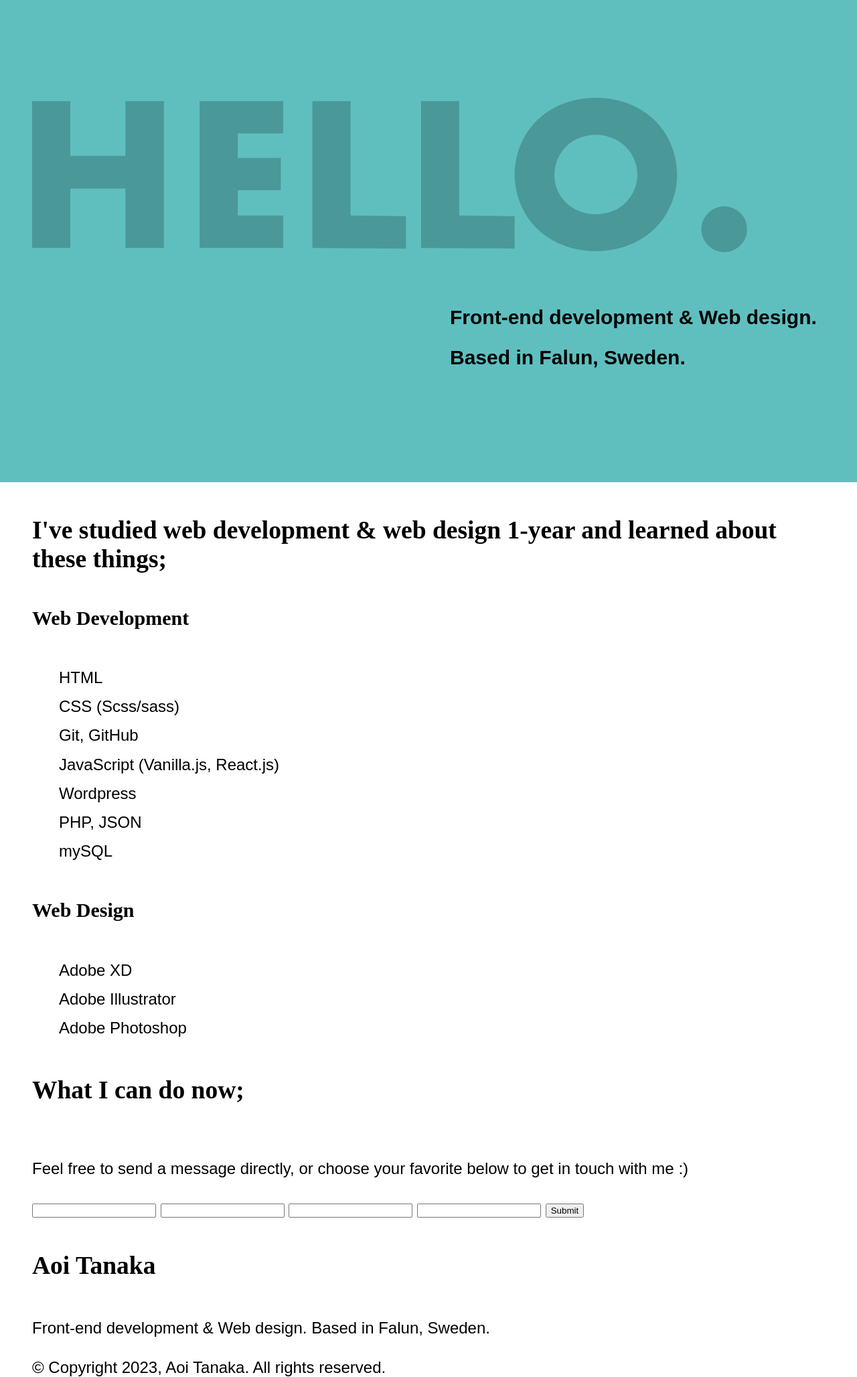
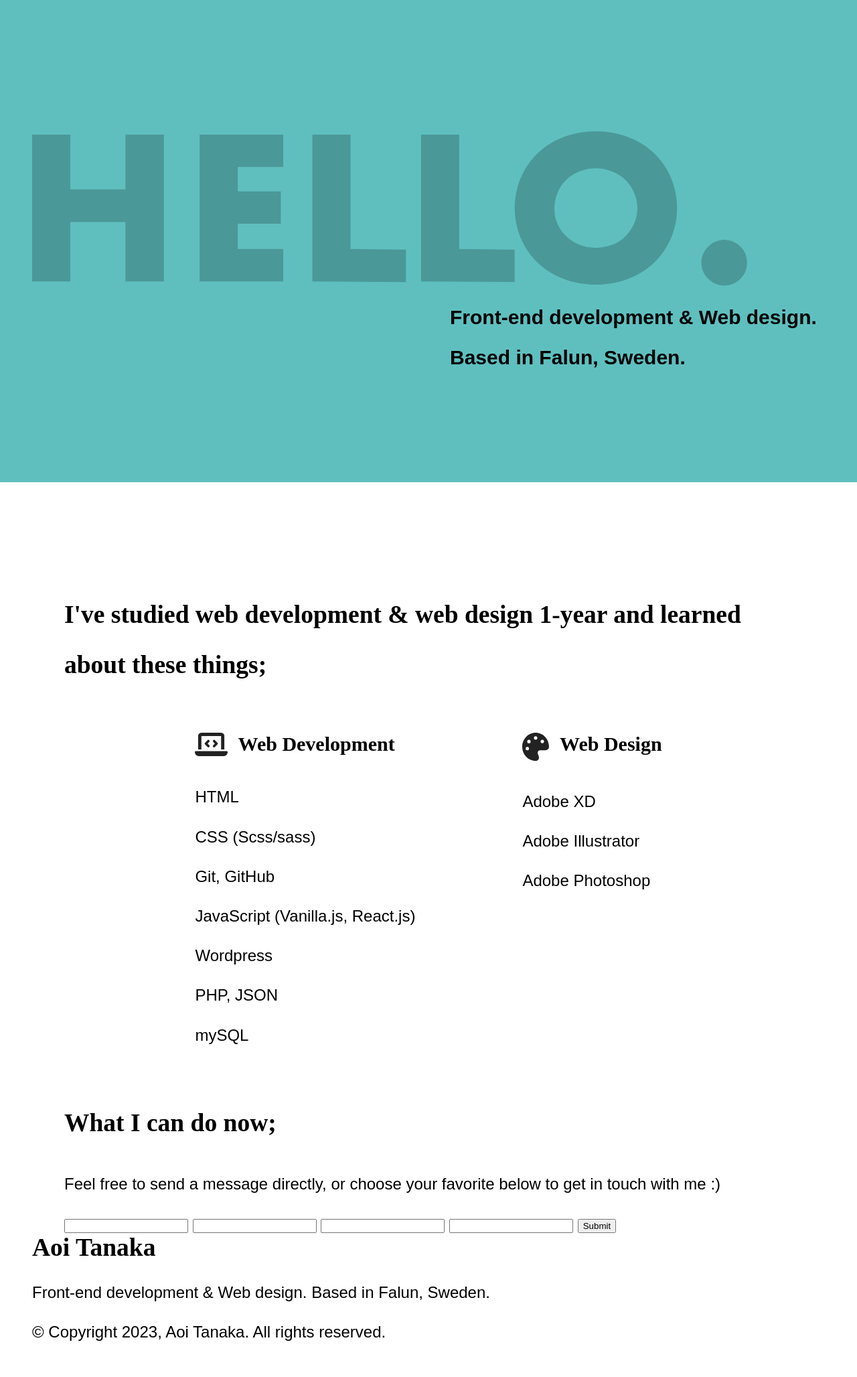
Before and after one commit to tanakAoi/portfolio-2.0, a PHP site: page / in a window 1280 px wide. Shown: the part 80-2136 px from the top of the page at 67% size. After the commit the page ends 2082 px from the top, so only its background shows below. Run offline with PHP 8.4, Linux system fonts and the light colour scheme; some web fonts are replaced.

Commit message:
Add skills

```diff
--- a/index.html
+++ b/index.html
@@ -66,34 +66,34 @@
                     <h4 class="wicd__title">What I can do now;</h4>
                     <div class="wicd__content">
                         <div class="wicd__card">
-                            <h5 class="wicd__title"></h5>
-                            <figure class="wicd__image"></figure>
-                            <p class="wicd__text"></p>
+                            <h5 class="card__title"></h5>
+                            <figure class="card__image"></figure>
+                            <p class="card__text"></p>
                         </div>
                         <div class="wicd__card">
-                            <h5 class="wicd__title"></h5>
-                            <figure class="wicd__image"></figure>
-                            <p class="wicd__text"></p>
+                            <h5 class="card__title"></h5>
+                            <figure class="card__image"></figure>
+                            <p class="card__text"></p>
                         </div>
                         <div class="wicd__card">
-                            <h5 class="wicd__title"></h5>
-                            <figure class="wicd__image"></figure>
-                            <p class="wicd__text"></p>
+                            <h5 class="card__title"></h5>
+                            <figure class="card__image"></figure>
+                            <p class="card__text"></p>
                         </div>
                         <div class="wicd__card">
-                            <h5 class="wicd__title"></h5>
-                            <figure class="wicd__image"></figure>
-                            <p class="wicd__text"></p>
+                            <h5 class="card__title"></h5>
+                            <figure class="card__image"></figure>
+                            <p class="card__text"></p>
                         </div>
                         <div class="wicd__card">
-                            <h5 class="wicd__title"></h5>
-                            <figure class="wicd__image"></figure>
-                            <p class="wicd__text"></p>
+                            <h5 class="card__title"></h5>
+                            <figure class="card__image"></figure>
+                            <p class="card__text"></p>
                         </div>
                         <div class="wicd__card">
-                            <h5 class="wicd__title"></h5>
-                            <figure class="wicd__image"></figure>
-                            <p class="wicd__text"></p>
+                            <h5 class="card__title"></h5>
+                            <figure class="card__image"></figure>
+                            <p class="card__text"></p>
                         </div>
                     </div>
                 </div>
--- a/src/scss/base/_typography.scss
+++ b/src/scss/base/_typography.scss
@@ -5,6 +5,7 @@ body {
 
 h1, h2, h3, h4, h5, h6 {
    font-family: var(--font-serif);
+   margin: 0;
 }
 
 h1 {
--- a/src/scss/layout/_layout.scss
+++ b/src/scss/layout/_layout.scss
@@ -1,7 +1,5 @@
 .header,
 .hero,
-.about,
-.contact,
 .footer {
     display: grid;
     grid-template-columns: var(--grid-container);
@@ -10,3 +8,13 @@
         grid-column: inner;
     }
 }
+
+.about,
+.contact {
+    display: grid;
+    grid-template-columns: var(--grid-container-main);
+
+    &__inner {
+        grid-column: inner;
+    }
+}
--- /dev/null
+++ b/src/scss/pages/home/_about.scss
@@ -0,0 +1,140 @@
+.about {
+    margin-top: var(--section-gap);
+
+    &__inner {
+        display: flex;
+        flex-direction: column;
+        gap: var(--gap-xl);
+    }
+
+    &__skills {
+        display: flex;
+        flex-direction: column;
+        gap: var(--gap-xl);
+
+    }
+
+    &__wicd {
+
+    }
+
+}
+
+.skills {
+
+    &__title {
+        line-height: 2;
+    }
+
+    &__content {
+        display: flex;
+        align-items: flex-start;
+        justify-content: center;
+        gap: var(--section-gap);
+
+    }
+
+    &__webdev {
+
+    }
+
+    &__design {
+
+    }
+
+}
+
+.webdev,
+.design {
+
+    &__title {
+        margin-bottom: var(--gap-m);
+        display: flex;
+        gap: var(--gap-s);
+    }
+
+    &__list {
+        padding: 0;
+        display: flex;
+        flex-direction: column;
+        gap: var(--gap-s);
+    }
+
+    &__item {
+
+    }
+
+}
+
+.webdev {
+
+    &__title {
+
+        &::before {
+            content: url(src/assets/icons/laptop-code-solid.svg);
+            display: block;
+        }
+    }
+
+    &__list {
+
+    }
+
+    &__item {
+
+    }
+
+}
+
+.design {
+
+    &__title {
+
+        &::before {
+            content: url(src/assets/icons/palette-solid.svg);
+            display: inline-block;
+        }
+
+    }
+
+    &__list {
+
+    }
+
+    &__item {
+
+    }
+
+}
+
+.wicd {
+
+    &__title {
+
+    }
+
+    &__content {
+
+    }
+
+    &__card {
+
+    }
+
+}
+
+.card {
+
+    &__title {
+
+    }
+
+    &__image {
+
+    }
+
+    &__text {
+
+    }
+
+}
--- a/src/scss/pages/home/_index.scss
+++ b/src/scss/pages/home/_index.scss
@@ -1 +1,2 @@
 @forward 'hero';
+@forward 'about';
--- a/src/scss/utilities/_globals.scss
+++ b/src/scss/utilities/_globals.scss
@@ -55,4 +55,5 @@
 
     --page-width: 85rem;
     --grid-container: [full-start] minmax(3rem, 1fr) [inner-start] minmax(0, var(--page-width)) [inner-end] minmax(3rem, 1fr) [full-end];
+    --grid-container-main: [full-start] minmax(6rem, 1fr) [inner-start] minmax(0, var(--page-width)) [inner-end] minmax(6rem, 1fr) [full-end];
 }
--- a/style.css
+++ b/style.css
@@ -45,6 +45,7 @@
   --font-size-6: calc( var(--font-size-5) * var(--font-scale) );
   --page-width: 85rem;
   --grid-container: [full-start] minmax(3rem, 1fr) [inner-start] minmax(0, var(--page-width)) [inner-end] minmax(3rem, 1fr) [full-end];
+  --grid-container-main: [full-start] minmax(6rem, 1fr) [inner-start] minmax(0, var(--page-width)) [inner-end] minmax(6rem, 1fr) [full-end];
 }
 
 * {
@@ -67,6 +68,7 @@ body {
 
 h1, h2, h3, h4, h5, h6 {
   font-family: var(--font-serif);
+  margin: 0;
 }
 
 h1 {
@@ -112,17 +114,23 @@ li {
 
 .header,
 .hero,
-.about,
-.contact,
 .footer {
   display: grid;
   grid-template-columns: var(--grid-container);
 }
 .header__inner,
 .hero__inner,
+.footer__inner {
+  grid-column: inner;
+}
+
+.about,
+.contact {
+  display: grid;
+  grid-template-columns: var(--grid-container-main);
+}
 .about__inner,
-.contact__inner,
-.footer__inner {
+.contact__inner {
   grid-column: inner;
 }
 
@@ -176,4 +184,48 @@ li {
   line-height: 2;
 }
 
+.about {
+  margin-top: var(--section-gap);
+}
+.about__inner {
+  display: flex;
+  flex-direction: column;
+  gap: var(--gap-xl);
+}
+.about__skills {
+  display: flex;
+  flex-direction: column;
+  gap: var(--gap-xl);
+}
+.skills__title {
+  line-height: 2;
+}
+.skills__content {
+  display: flex;
+  align-items: flex-start;
+  justify-content: center;
+  gap: var(--section-gap);
+}
+.webdev__title,
+.design__title {
+  margin-bottom: var(--gap-m);
+  display: flex;
+  gap: var(--gap-s);
+}
+.webdev__list,
+.design__list {
+  padding: 0;
+  display: flex;
+  flex-direction: column;
+  gap: var(--gap-s);
+}
+.webdev__title::before {
+  content: url(src/assets/icons/laptop-code-solid.svg);
+  display: block;
+}
+.design__title::before {
+  content: url(src/assets/icons/palette-solid.svg);
+  display: inline-block;
+}
+
 /*# sourceMappingURL=style.css.map */
```
Also changed, not shown: src/assets/icons/dark-mode-icon.svg (renamed from src/assets/icons/Dark mode icon.svg), src/assets/icons/dribbble-icon.svg (renamed from src/assets/icons/Icon awesome-dribbble.svg), src/assets/icons/facebook-icon.svg (renamed from src/assets/icons/Icon awesome-facebook.svg), src/assets/icons/facebook-messenger-icon.svg (renamed from src/assets/icons/Icon awesome-facebook-messenger.svg), src/assets/icons/github-icon.svg (renamed from src/assets/icons/Icon awesome-github.svg), src/assets/icons/gmail-icon.svg (renamed from src/assets/icons/Icon simple-gmail.svg), src/assets/icons/linkedin-icon.svg (renamed from src/assets/icons/Icon awesome-linkedin.svg), 1 other file.
